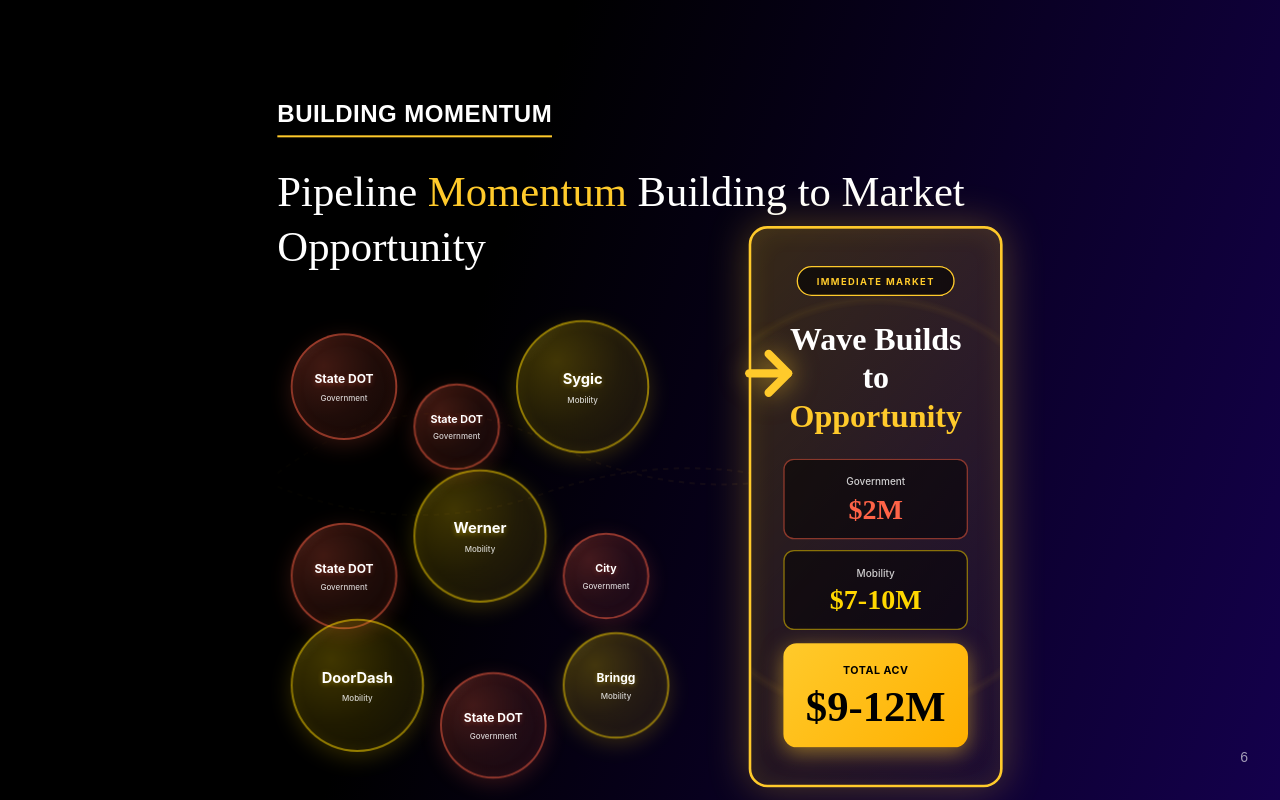
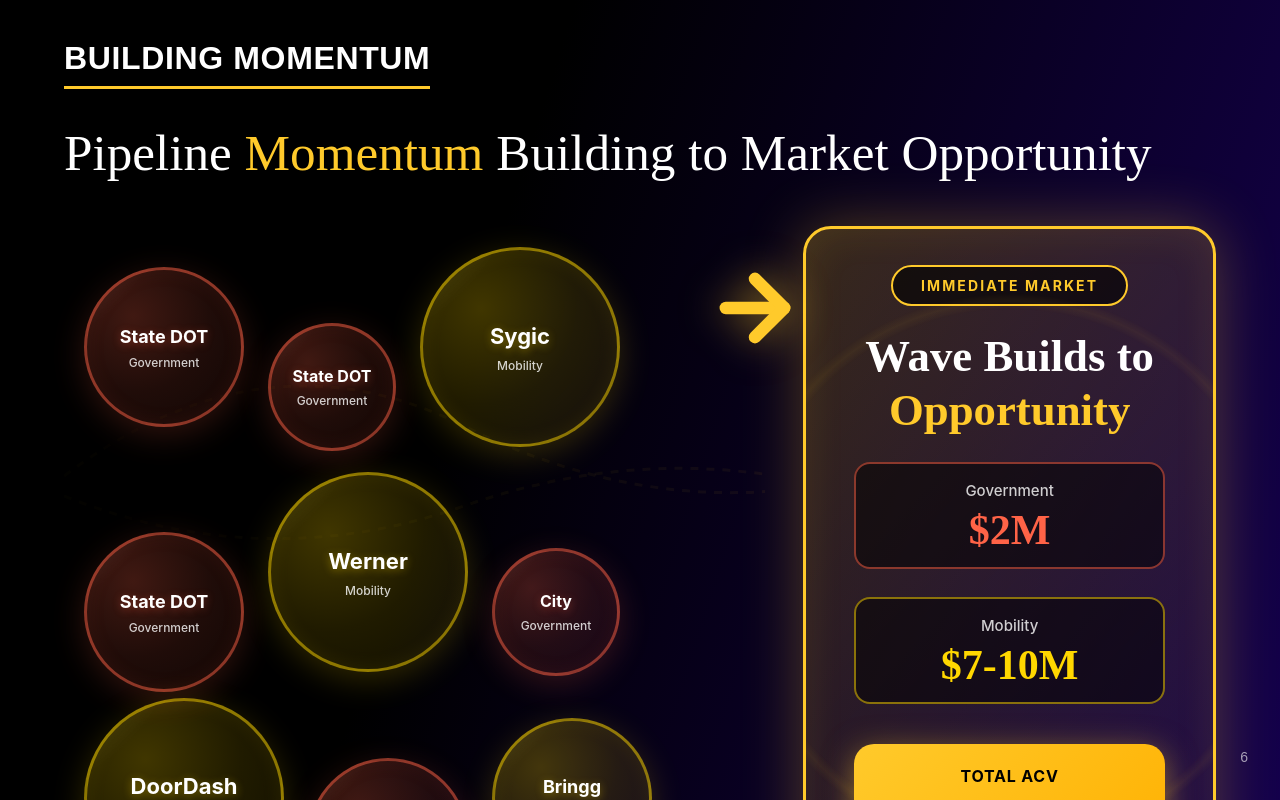
Before and after one commit to SRidez-app/getargus_pitchdeck_v2, a Next.js app: page /traction in a window 1280 px wide. Built offline with nearby package versions, Linux system fonts and the light colour scheme; a web font is replaced by a local one.

Commit message:
final design changes - attempt #3 to vercel

```diff
--- a/app/Slides/TractionMomentumSlide.tsx
+++ b/app/Slides/TractionMomentumSlide.tsx
@@ -10,7 +10,6 @@
 
 const TractionMomentumWave: React.FC<TractionMomentumWaveProps> = ({ onNext, onPrevious }) => {
   const [isVisible, setIsVisible] = useState(false);
-  const [scale, setScale] = useState(1);
 
   useEffect(() => {
     setTimeout(() => setIsVisible(true), 100);
@@ -26,23 +25,6 @@
     window.addEventListener('keydown', handleKeyDown);
     return () => window.removeEventListener('keydown', handleKeyDown);
   }, [onNext, onPrevious]);
-
-  useEffect(() => {
-    const updateScale = () => {
-      const designWidth = 1920;  // Figma canvas width
-      const designHeight = 1080; // Figma canvas height
-
-      const scaleX = window.innerWidth / designWidth;
-      const scaleY = window.innerHeight / designHeight;
-      const newScale = Math.min(scaleX, scaleY, 1); // Cap at 1 to avoid upscaling
-
-      setScale(newScale);
-    };
-
-    updateScale();
-    window.addEventListener('resize', updateScale);
-    return () => window.removeEventListener('resize', updateScale);
-  }, []);
 
   const partners = [
     { name: 'State DOT', type: 'govt', size: 'medium', color: '#FF6347' },
@@ -60,44 +42,44 @@
     switch (size) {
       case 'large':
         return {
-          width: '200px',
-          height: '200px',
-          fontSize: '22px',
+          width: 'clamp(160px, 16vw, 200px)',
+          height: 'clamp(160px, 16vw, 200px)',
+          fontSize: 'clamp(18px, 1.8vw, 22px)',
         };
       case 'medium':
         return {
-          width: '160px',
-          height: '160px',
-          fontSize: '18px',
+          width: 'clamp(130px, 13vw, 160px)',
+          height: 'clamp(130px, 13vw, 160px)',
+          fontSize: 'clamp(15px, 1.5vw, 18px)',
         };
       case 'small':
         return {
-          width: '130px',
-          height: '130px',
-          fontSize: '16px',
+          width: 'clamp(100px, 10vw, 130px)',
+          height: 'clamp(100px, 10vw, 130px)',
+          fontSize: 'clamp(13px, 1.3vw, 16px)',
         };
       default:
         return {
-          width: '170px',
-          height: '170px',
-          fontSize: '18px',
+          width: 'clamp(140px, 14vw, 170px)',
+          height: 'clamp(140px, 14vw, 170px)',
+          fontSize: 'clamp(15px, 1.5vw, 18px)',
         };
     }
   };
 
   return (
     <div
-      className="relative w-full h-screen overflow-hidden flex items-center justify-center"
+      className="relative w-full h-screen overflow-hidden"
       style={{
         background: 'linear-gradient(107.56deg, #000000 37.5%, #14004C 100%)',
       }}
     >
-      {/* Page Number - Outside scaling wrapper */}
+      {/* Page Number */}
       <div
         className="fixed bottom-8 right-8 text-white z-50"
         style={{
           fontFamily: 'var(--font-inter)',
-          fontSize: '14px',
+          fontSize: 'clamp(12px, 1.2vw, 14px)',
           fontWeight: 400,
           opacity: 0.6,
         }}
@@ -105,33 +87,64 @@
         6
       </div>
 
-      {/* Scaling wrapper */}
+      {/* Content Container */}
       <div
+        className="relative w-full h-full flex flex-col overflow-y-auto"
         style={{
-          transform: `scale(${scale})`,
-          transformOrigin: 'center center',
-          width: '1920px',
-          height: '1080px',
-          position: 'relative',
+          padding: 'clamp(32px, 4vh, 64px) clamp(48px, 5vw, 96px)',
+          scrollbarWidth: 'thin',
+          scrollbarColor: 'rgba(255, 202, 43, 0.3) transparent',
+          maxWidth: '1920px',
+          margin: '0 auto',
         }}
       >
-        {/* Content Container */}
-        <div
-          className="relative w-full h-full flex flex-col items-start justify-center px-24 py-16"
-        >
+        <style jsx>{`
+          div::-webkit-scrollbar {
+            width: 8px;
+          }
+          div::-webkit-scrollbar-track {
+            background: transparent;
+          }
+          div::-webkit-scrollbar-thumb {
+            background: rgba(255, 202, 43, 0.3);
+            border-radius: 4px;
+          }
+          div::-webkit-scrollbar-thumb:hover {
+            background: rgba(255, 202, 43, 0.5);
+          }
+          @keyframes shine {
+            0%, 100% {
+              transform: translate(-50%, -50%) rotate(0deg);
+            }
+            50% {
+              transform: translate(-40%, -40%) rotate(180deg);
+            }
+          }
+
+          @keyframes pulse {
+            0%, 100% {
+              opacity: 0.3;
+              transform: translate(-50%, -50%) scale(1);
+            }
+            50% {
+              opacity: 0.6;
+              transform: translate(-50%, -50%) scale(1.1);
+            }
+          }
+        `}</style>
+
         {/* Title Section */}
         <div
-          className="mb-12 w-full"
           style={{
-            marginBottom: '48px',
+            marginBottom: 'clamp(32px, 4vh, 48px)',
           }}
         >
           <div
             style={{
               width: 'fit-content',
-              paddingTop: '8px',
-              paddingBottom: '8px',
-              marginBottom: '32px',
+              paddingTop: 'clamp(6px, 0.8vh, 8px)',
+              paddingBottom: 'clamp(6px, 0.8vh, 8px)',
+              marginBottom: 'clamp(24px, 3vh, 32px)',
             }}
           >
             <h2
@@ -139,7 +152,7 @@
               style={{
                 fontFamily: 'Inter, var(--font-inter)',
                 fontWeight: 600,
-                fontSize: '36px',
+                fontSize: 'clamp(28px, 2.5vw, 36px)',
                 lineHeight: '1.3',
                 letterSpacing: '0.02em',
                 whiteSpace: 'nowrap',
@@ -151,7 +164,7 @@
               style={{
                 borderBottom: '3px solid #FFCA2B',
                 width: '100%',
-                marginTop: '8px',
+                marginTop: 'clamp(6px, 0.8vh, 8px)',
               }}
             />
           </div>
@@ -160,10 +173,11 @@
             style={{
               fontFamily: 'Tobias',
               fontWeight: 500,
-              fontSize: '64px',
+              fontSize: 'clamp(36px, 4vw, 64px)',
               lineHeight: '1.3',
               letterSpacing: '0px',
               color: '#FFFFFF',
+              marginBottom: 'clamp(8px, 1vh, 12px)',
             }}
           >
             Pipeline <span style={{ color: '#FFCA2B' }}>Momentum</span>{' '}
@@ -172,31 +186,40 @@
         </div>
 
         {/* Wave Container */}
-        <div className="w-full flex items-center justify-between" style={{ height: '600px' }}>
+        <div
+          className="w-full flex gap-8"
+          style={{
+            minHeight: 'clamp(400px, 50vh, 600px)',
+            gap: 'clamp(24px, 3vw, 48px)',
+            flexWrap: 'wrap',
+          }}
+        >
           {/* Left Side - Flowing Partners */}
           <div
-            className="flex-1 relative"
+            className="relative"
             style={{
-              height: '600px',
-              maxWidth: '65%',
+              flex: '1 1 60%',
+              minWidth: '300px',
+              minHeight: 'clamp(400px, 50vh, 600px)',
             }}
           >
             {/* Arrow positioned above the bubbles */}
             <div
               className="absolute transition-all duration-1000"
               style={{
-                right: '-80px',
-                top: '50px',
+                right: 'clamp(-40px, -6vw, -80px)',
+                top: 'clamp(30px, 4vh, 50px)',
                 opacity: isVisible ? 1 : 0,
                 transitionDelay: '1500ms',
                 zIndex: 10,
               }}
             >
               <ArrowRight
-                size={100}
-                color="#FFCA2B"
-                strokeWidth={3}
                 style={{
+                  width: 'clamp(60px, 8vw, 100px)',
+                  height: 'clamp(60px, 8vw, 100px)',
+                  color: '#FFCA2B',
+                  strokeWidth: 3,
                   filter: 'drop-shadow(0 0 20px rgba(255, 202, 43, 0.6))',
                 }}
               />
@@ -231,15 +254,16 @@
 
             {/* Floating partner bubbles */}
             <div
-              className="absolute inset-0 flex flex-wrap items-center justify-start gap-6"
+              className="absolute inset-0 flex flex-wrap items-center justify-start"
               style={{
-                padding: '20px',
+                padding: 'clamp(16px, 2vw, 20px)',
+                gap: 'clamp(16px, 2vw, 24px)',
               }}
             >
               {partners.map((partner, index) => {
                 const sizeStyles = getSizeStyles(partner.size);
                 // Create wave effect by varying vertical position
-                const verticalOffset = index % 2 === 0 ? '0px' : '60px';
+                const verticalOffset = index % 2 === 0 ? '0px' : 'clamp(40px, 5vh, 60px)';
 
                 return (
                   <div
@@ -255,7 +279,8 @@
                   >
                     <div
                       style={{
-                        ...sizeStyles,
+                        width: sizeStyles.width,
+                        height: sizeStyles.height,
                         borderRadius: '50%',
                         background: `radial-gradient(circle at 30% 30%, ${partner.color}40 0%, ${partner.color}20 50%, ${partner.color}10 100%)`,
                         border: `3px solid ${partner.color}80`,
@@ -264,7 +289,7 @@
                         alignItems: 'center',
                         justifyContent: 'center',
                         textAlign: 'center',
-                        padding: '20px',
+                        padding: 'clamp(16px, 2vw, 20px)',
                         boxShadow: `0 8px 32px ${partner.color}30, inset 0 0 20px ${partner.color}15`,
                         position: 'relative',
                         overflow: 'hidden',
@@ -301,10 +326,10 @@
                       <p
                         style={{
                           fontFamily: 'Inter',
-                          fontSize: '12px',
+                          fontSize: 'clamp(10px, 1vw, 12px)',
                           fontWeight: 500,
                           color: 'rgba(255, 255, 255, 0.8)',
-                          marginTop: '6px',
+                          marginTop: 'clamp(4px, 0.5vh, 6px)',
                           position: 'relative',
                           zIndex: 1,
                         }}
@@ -322,7 +347,8 @@
           <div
             className="transition-all duration-1000"
             style={{
-              width: '35%',
+              flex: '1 1 35%',
+              minWidth: '300px',
               opacity: isVisible ? 1 : 0,
               transform: isVisible ? 'scale(1)' : 'scale(0.8)',
               transitionDelay: '1800ms',
@@ -331,9 +357,9 @@
             <div
               style={{
                 background: 'linear-gradient(135deg, rgba(255, 202, 43, 0.2) 0%, rgba(255, 202, 43, 0.05) 100%)',
-                border: '4px solid #FFCA2B',
-                borderRadius: '28px',
-                padding: '56px 48px',
+                border: 'clamp(3px, 0.3vw, 4px) solid #FFCA2B',
+                borderRadius: 'clamp(20px, 2.5vw, 28px)',
+                padding: 'clamp(36px, 4.5vh, 56px) clamp(32px, 4vw, 48px)',
                 textAlign: 'center',
                 position: 'relative',
                 overflow: 'hidden',
@@ -360,15 +386,15 @@
                   display: 'inline-block',
                   background: 'rgba(0, 0, 0, 0.6)',
                   border: '2px solid #FFCA2B',
-                  borderRadius: '50px',
-                  padding: '10px 28px',
-                  marginBottom: '36px',
+                  borderRadius: 'clamp(25px, 3vw, 50px)',
+                  padding: 'clamp(8px, 1vh, 10px) clamp(20px, 2.5vw, 28px)',
+                  marginBottom: 'clamp(24px, 3vh, 36px)',
                 }}
               >
                 <p
                   style={{
                     fontFamily: 'Inter',
-                    fontSize: '14px',
+                    fontSize: 'clamp(12px, 1.2vw, 14px)',
                     fontWeight: 700,
                     color: '#FFCA2B',
                     textTransform: 'uppercase',
@@ -382,10 +408,10 @@
               <h2
                 style={{
                   fontFamily: 'Tobias',
-                  fontSize: '48px',
+                  fontSize: 'clamp(32px, 3.5vw, 48px)',
                   fontWeight: 600,
                   color: '#FFFFFF',
-                  marginBottom: '36px',
+                  marginBottom: 'clamp(24px, 3vh, 36px)',
                   lineHeight: '1.2',
                   position: 'relative',
                   zIndex: 1,
@@ -396,22 +422,29 @@
               </h2>
 
               {/* ACV Breakdown */}
-              <div className="space-y-4 relative z-10">
+              <div
+                className="space-y-4 relative z-10"
+                style={{
+                  display: 'flex',
+                  flexDirection: 'column',
+                  gap: 'clamp(12px, 1.5vh, 16px)'
+                }}
+              >
                 <div
                   style={{
                     background: 'rgba(0, 0, 0, 0.5)',
-                    borderRadius: '16px',
-                    padding: '22px',
+                    borderRadius: 'clamp(12px, 1.5vw, 16px)',
+                    padding: 'clamp(16px, 2vh, 22px)',
                     border: '2px solid rgba(255, 99, 71, 0.5)',
                   }}
                 >
                   <p
                     style={{
                       fontFamily: 'Inter',
-                      fontSize: '15px',
+                      fontSize: 'clamp(13px, 1.3vw, 15px)',
                       fontWeight: 500,
                       color: 'rgba(255, 255, 255, 0.8)',
-                      marginBottom: '8px',
+                      marginBottom: 'clamp(6px, 0.8vh, 8px)',
                     }}
                   >
                     Government
@@ -419,7 +452,7 @@
                   <p
                     style={{
                       fontFamily: 'Tobias',
-                      fontSize: '42px',
+                      fontSize: 'clamp(32px, 3.5vw, 42px)',
                       fontWeight: 700,
                       color: '#FF6347',
                       lineHeight: '1',
@@ -432,18 +465,18 @@
                 <div
                   style={{
                     background: 'rgba(0, 0, 0, 0.5)',
-                    borderRadius: '16px',
-                    padding: '22px',
+                    borderRadius: 'clamp(12px, 1.5vw, 16px)',
+                    padding: 'clamp(16px, 2vh, 22px)',
                     border: '2px solid rgba(255, 215, 0, 0.5)',
                   }}
                 >
                   <p
                     style={{
                       fontFamily: 'Inter',
-                      fontSize: '15px',
+                      fontSize: 'clamp(13px, 1.3vw, 15px)',
                       fontWeight: 500,
                       color: 'rgba(255, 255, 255, 0.8)',
-                      marginBottom: '8px',
+                      marginBottom: 'clamp(6px, 0.8vh, 8px)',
                     }}
                   >
                     Mobility
@@ -451,7 +484,7 @@
                   <p
                     style={{
                       fontFamily: 'Tobias',
-                      fontSize: '42px',
+                      fontSize: 'clamp(32px, 3.5vw, 42px)',
                       fontWeight: 700,
                       color: '#FFD700',
                       lineHeight: '1',
@@ -464,19 +497,19 @@
                 <div
                   style={{
                     background: 'linear-gradient(135deg, #FFCA2B 0%, #FFB000 100%)',
-                    borderRadius: '20px',
-                    padding: '28px',
-                    marginTop: '20px',
+                    borderRadius: 'clamp(16px, 2vw, 20px)',
+                    padding: 'clamp(20px, 2.5vh, 28px)',
+                    marginTop: 'clamp(12px, 1.5vh, 20px)',
                     boxShadow: '0 8px 32px rgba(255, 202, 43, 0.5)',
                   }}
                 >
                   <p
                     style={{
                       fontFamily: 'Inter',
-                      fontSize: '16px',
+                      fontSize: 'clamp(14px, 1.4vw, 16px)',
                       fontWeight: 700,
                       color: '#000000',
-                      marginBottom: '12px',
+                      marginBottom: 'clamp(8px, 1vh, 12px)',
                       textTransform: 'uppercase',
                       letterSpacing: '0.05em',
                     }}
@@ -486,7 +519,7 @@
                   <p
                     style={{
                       fontFamily: 'Tobias',
-                      fontSize: '64px',
+                      fontSize: 'clamp(48px, 5vw, 64px)',
                       fontWeight: 800,
                       color: '#000000',
                       lineHeight: '1',
@@ -499,31 +532,10 @@
             </div>
           </div>
         </div>
+
+        {/* Bottom spacing */}
+        <div style={{ height: 'clamp(24px, 3vh, 40px)' }} />
       </div>
-      {/* Closing scaling wrapper */}
-      </div>
-
-      <style jsx>{`
-        @keyframes shine {
-          0%, 100% {
-            transform: translate(-50%, -50%) rotate(0deg);
-          }
-          50% {
-            transform: translate(-40%, -40%) rotate(180deg);
-          }
-        }
-
-        @keyframes pulse {
-          0%, 100% {
-            opacity: 0.3;
-            transform: translate(-50%, -50%) scale(1);
-          }
-          50% {
-            opacity: 0.6;
-            transform: translate(-50%, -50%) scale(1.1);
-          }
-        }
-      `}</style>
     </div>
   );
 };
--- a/app/revenue/page.tsx
+++ b/app/revenue/page.tsx
@@ -5,8 +5,8 @@
 
 export default function RevenuePage() {
   const { onNext, onPrevious } = useSlideNavigation({
-    nextSlide: '/team-overview',
-    previousSlide: '/roadmap',
+    nextSlide: '/traction',
+    previousSlide: '/why-argus-stands-alone',
   });
 
   return <RevenueProjectionSlide onNext={onNext} onPrevious={onPrevious} />;
--- a/app/traction/page.tsx
+++ b/app/traction/page.tsx
@@ -1,10 +1,12 @@
+'use client';
+
 import TractionMomentumWave from "../Slides/TractionMomentumSlide";
 import { useSlideNavigation } from '@/app/Components/SlideNavigation';
 
 export default function TractionMomentumWavePage() {
   const { onNext, onPrevious } = useSlideNavigation({
     nextSlide: '/unit-of-economics',
-    previousSlide: '/traction',
+    previousSlide: '/revenue',
   });
 
   return <TractionMomentumWave  onNext={onNext} onPrevious={onPrevious} />;
--- a/app/why-argus-stands-alone/page.tsx
+++ b/app/why-argus-stands-alone/page.tsx
@@ -7,7 +7,7 @@
 export default function WhyArgusStandsAlonePage() {
   const { onNext, onPrevious } = useSlideNavigation({
     nextSlide: '/revenue',
-    previousSlide: '/why-argus-stands-alone',
+    previousSlide: '/roadmap',
   });
 
   return <CompetitorSlide onNext={onNext} onPrevious={onPrevious} />;
```
